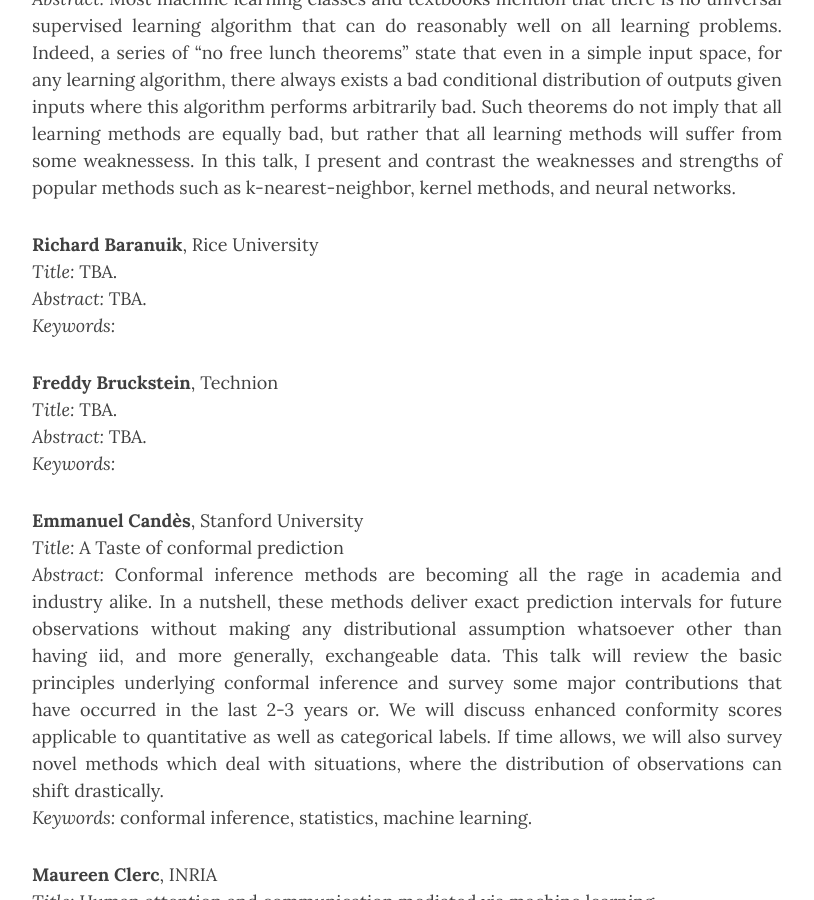
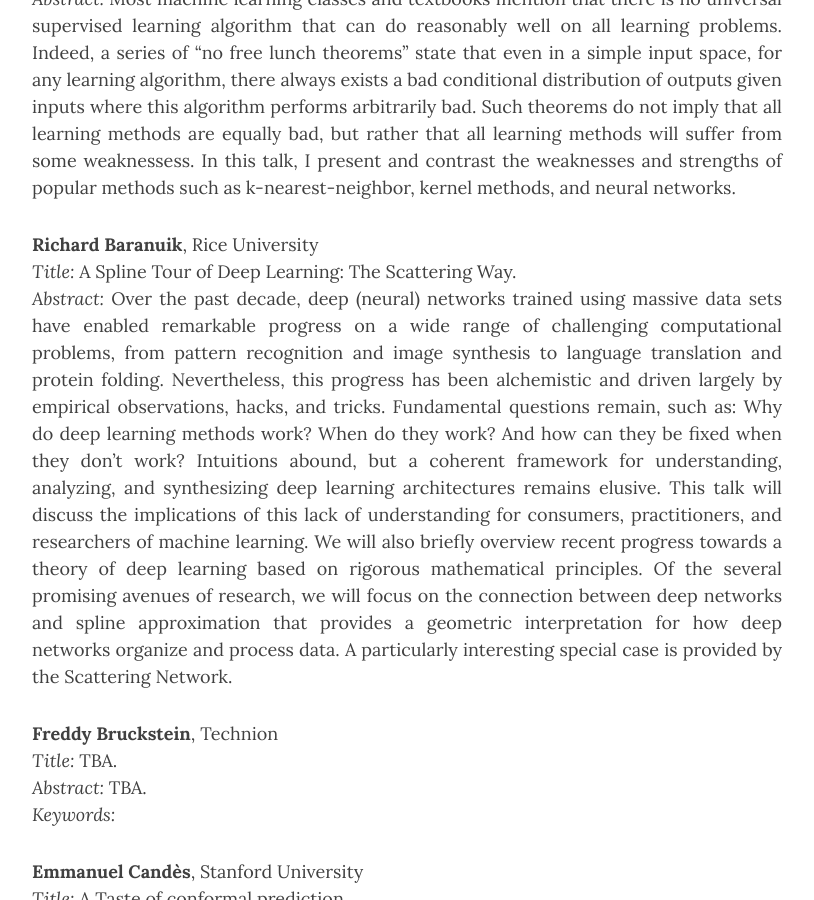
Before and after one commit to mallat60/mallat60.github.io, a Jekyll site: the page built from program.md, in a window 1280 px wide and 900 px high, scrolled down 880 px. Shown: the whole window, without its empty margins (233-1047 px from the left). Built offline with Jekyll 4.4.1, drawn with Linux system fonts in a browser that asks for light colours; nearby versions of some CDN libraries.

Commit message:
Update program.md

```diff
--- a/program.md
+++ b/program.md
@@ -22,9 +22,8 @@ _Abstract:_ Most machine learning classes and textbooks mention that there is no
 
 
 **Richard Baranuik**, Rice University <br/>
-_Title:_ TBA.<br/>
-_Abstract:_ TBA.<br/>
-_Keywords:_
+_Title:_ A Spline Tour of Deep Learning: The Scattering Way.<br/>
+_Abstract:_ Over the past decade, deep (neural) networks trained using massive data sets have enabled remarkable progress on a wide range of challenging computational problems, from pattern recognition and image synthesis to language translation and protein folding.  Nevertheless, this progress has been alchemistic and driven largely by empirical observations, hacks, and tricks. Fundamental questions remain, such as:  Why do deep learning methods work?  When do they work?  And how can they be fixed when they don’t work?  Intuitions abound, but a coherent framework for understanding, analyzing, and synthesizing deep learning architectures remains elusive. This talk will discuss the implications of this lack of understanding for consumers, practitioners, and researchers of machine learning.  We will also briefly overview recent progress towards a theory of deep learning based on rigorous mathematical principles.  Of the several promising avenues of research, we will focus on the connection between deep networks and spline approximation that provides a geometric interpretation for how deep networks organize and process data.  A particularly interesting special case is provided by the Scattering Network.<br/>
 
 **Freddy Bruckstein**, Technion <br/>
 _Title:_ TBA.<br/>
```
